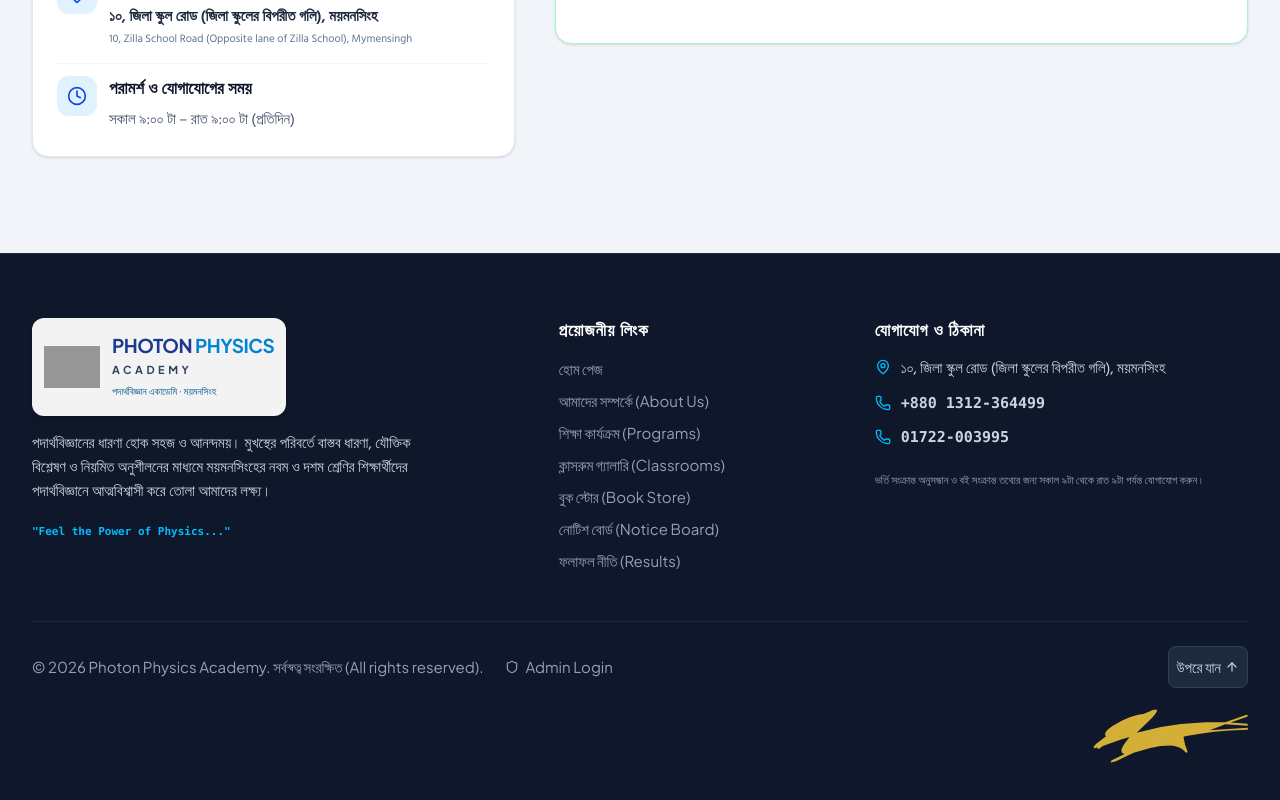
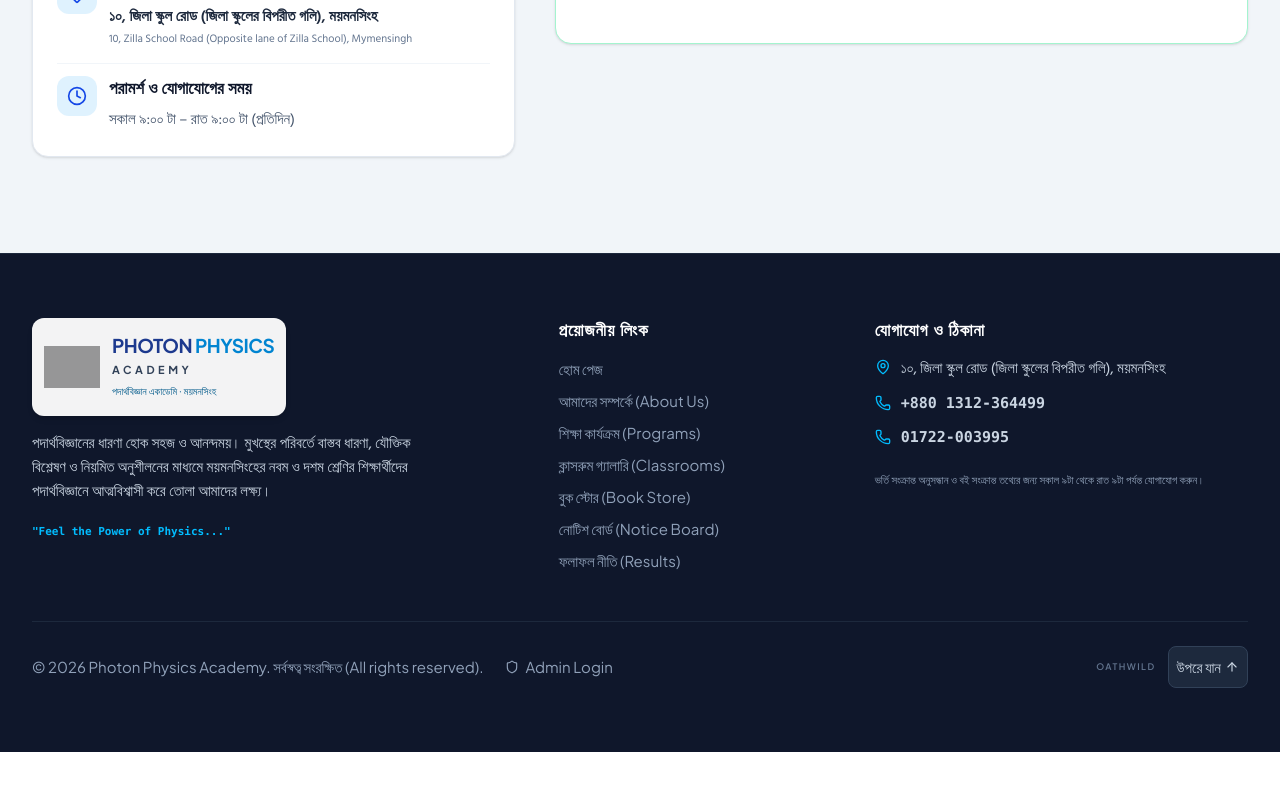
Before and after one commit to sayem0086372/Photon-Physics-Academy, a React (Vite) app: page / in a window 1280 px wide. Shown: the part 5392-6192 px from the top of the page. After the commit the page ends 6144 px from the top, so only its background shows below. Built offline with nearby package versions, Linux system fonts and the light colour scheme; no server answers; the database is empty; grey boxes are pictures that could not be loaded.

Commit message:
Replace footer signature with subtle OATHWILD credit

```diff
--- a/src/components/Footer.tsx
+++ b/src/components/Footer.tsx
@@ -123,7 +123,17 @@ export const Footer: React.FC<FooterProps> = ({ onOpenAdmin }) => {
             )}
           </div>
 
-          <div className="flex items-center gap-4">
+          <div className="flex items-center gap-3">
+            <a
+              href="https://github.com/oathwi1d"
+              target="_blank"
+              rel="noopener noreferrer"
+              aria-label="OATHWILD on GitHub"
+              title="OATHWILD"
+              className="text-[9px] font-semibold tracking-[0.16em] text-slate-500 hover:text-sky-400 transition-colors"
+            >
+              OATHWILD
+            </a>
             <button
               onClick={scrollToTop}
               className="p-2 rounded-lg bg-slate-800 hover:bg-slate-700 text-slate-300 hover:text-white border border-slate-700 transition-colors flex items-center gap-1 text-[11px]"
@@ -134,24 +144,6 @@ export const Footer: React.FC<FooterProps> = ({ onOpenAdmin }) => {
             </button>
           </div>
         </div>
-
-        <div className="mt-5 flex justify-end">
-          <a
-            href="https://github.com/oathwi1d"
-            target="_blank"
-            rel="noopener noreferrer"
-            aria-label="Visit Sayeem's GitHub profile"
-            title="Visit GitHub profile"
-            className="inline-flex items-center justify-center rounded-md transition-opacity hover:opacity-80 focus-visible:outline-none focus-visible:ring-2 focus-visible:ring-amber-400"
-          >
-            <img
-              src="/sayeem-signature-gold.svg"
-              alt="Sayeem signature"
-              className="block h-auto w-36 sm:w-44"
-              loading="lazy"
-            />
-          </a>
-        </div>
       </div>
     </footer>
   );
```
